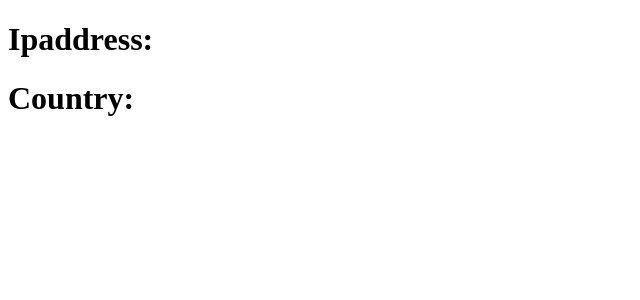
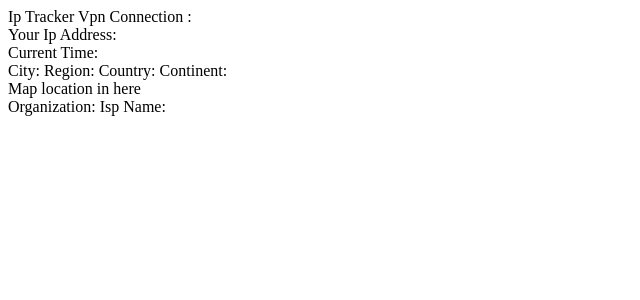
Before and after one commit to yube01/iptracker, an Angular app: page / in a window 1280 px wide. Shown: the top 300 px of the page, without its empty margins (0-640 px from the left). Built offline with nearby package versions, Linux system fonts and the light colour scheme; no server answers.

Commit message:
structure created

```diff
--- a/src/app/components/header/header.component.html
+++ b/src/app/components/header/header.component.html
@@ -1,4 +1,35 @@
-<div>
-  <h1>Ipaddress: {{ipAddress}}</h1>
-  <h1>Country: {{country}}</h1>
+<div class="title">
+  Ip Tracker
+
+  Vpn Connection : {{user.isVpn}}
+
 </div>
+
+<div class="first">
+  <div class="f1">
+    Your Ip Address:
+    {{user.ipAddress}}
+    <img [src]="user.flag" alt="">
+  </div>
+  <div class="f2">
+    <div class="time">
+      Current Time:
+      {{user.time}}
+    </div>
+    <div class="location">
+      City:{{user.city}}
+      Region:{{user.region}}
+      Country:{{user.country}}
+      Continent:{{user.continent}}
+    </div>
+  </div>
+
+
+</div>
+<div class="map">
+  Map location in here
+</div>
+<div class="ispDetail">
+  Organization: {{user.systemOrganization}}
+  Isp Name: {{user.ispName}}
+</div>
--- a/src/app/components/header/header.component.ts
+++ b/src/app/components/header/header.component.ts
@@ -1,5 +1,6 @@
 
 import { Component, OnInit } from '@angular/core';
+import { User } from 'src/app/models/user';
 import { IpService } from 'src/app/service/ip.service';
 
 
@@ -11,16 +12,18 @@ import { IpService } from 'src/app/service/ip.service';
 export class HeaderComponent implements OnInit {
 
 
-  ipAddress: string | undefined;
-  country: string | undefined;
+user:User = new User()  // creating new instance
+
 
   constructor(private ipService: IpService) {}
 
   ngOnInit(): void {
-    this.ipService.getData().subscribe(() => {
-      this.ipAddress = this.ipService.ipAddress;
-      this.country = this.ipService.country;
+    this.ipService.getData(this.user).subscribe(() => {
+      this.user.ipAddress
+      this.user.city
+
     });
   }
 
+
   }
--- a/src/app/service/ip.service.ts
+++ b/src/app/service/ip.service.ts
@@ -1,23 +1,36 @@
 import { HttpClient } from '@angular/common/http';
 import { Injectable } from '@angular/core';
 import { Observable, catchError, tap, throwError } from 'rxjs';
+import { User } from '../models/user';
 
 @Injectable({
   providedIn: 'root'
 })
 export class IpService {
-  ipAddress: string = '';
-  country: string = '';
+
+
 
   constructor(private http: HttpClient) {}
 
-  getData(): Observable<any> {
+  getData(user:User): Observable<any> {
     const url =
       'https://ipgeolocation.abstractapi.com/v1/?api_key=8a78499f7a634460ba76a9e53d6f3a45';
     return this.http.get(url).pipe(
       tap((data: any) => {
-        this.ipAddress = data.ip_address;
-        this.country = data.country;
+        user.ipAddress = data.ip_address;
+        user.city = data.city;
+        user.country = data.country;
+        user.continent = data.continent;
+        user.flag = data.flag.svg;
+        user.region = data.region;
+        user.time = data.timezone.current_time;
+        user.systemOrganization = data.connection.autonomous_system_organization;
+        user.ispName = data.connection.isp_name;
+        user.longitude = data.longitude;
+        user.latitude = data.latitude
+        user.isVpn = data.is_vpn
+
+
       }),
       catchError((error: any) => {
         console.error('Error:', error);
```
Also changed, not shown: src/app/models/user.ts (+14 -0 lines).
